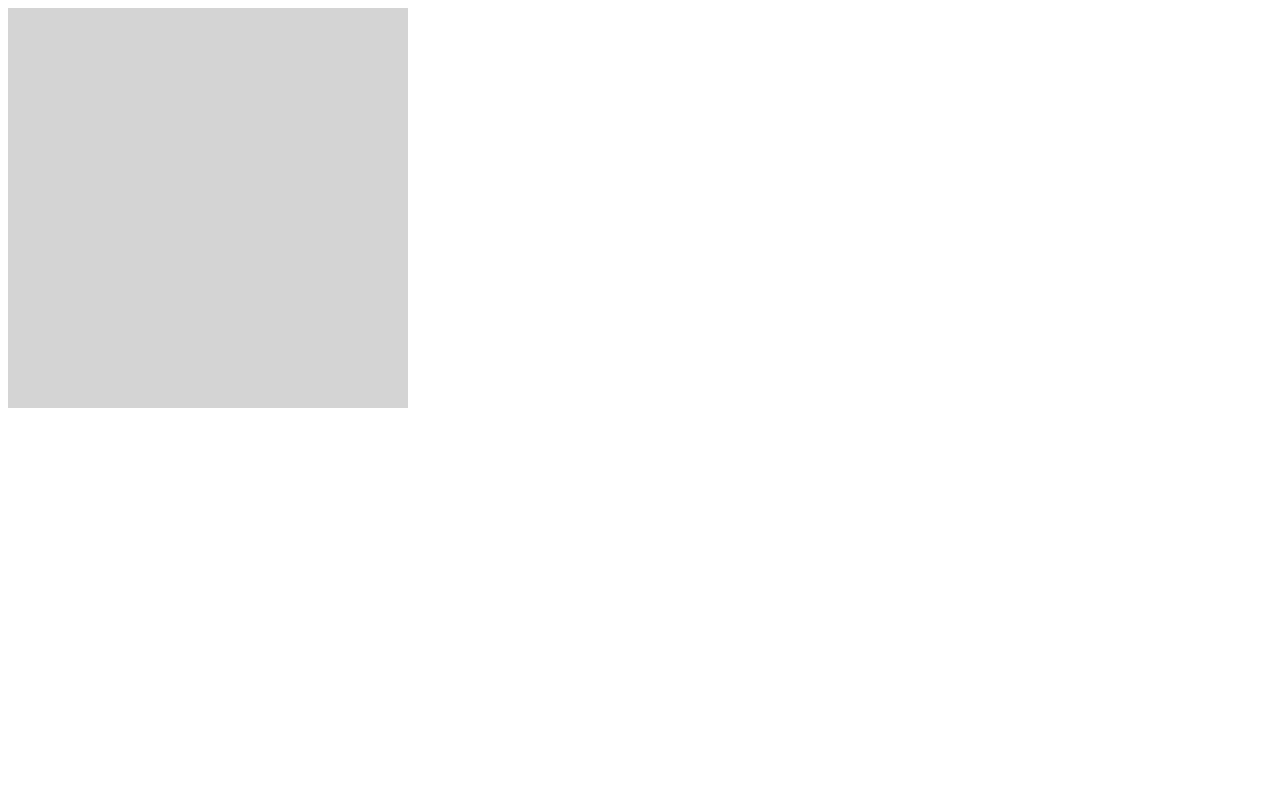
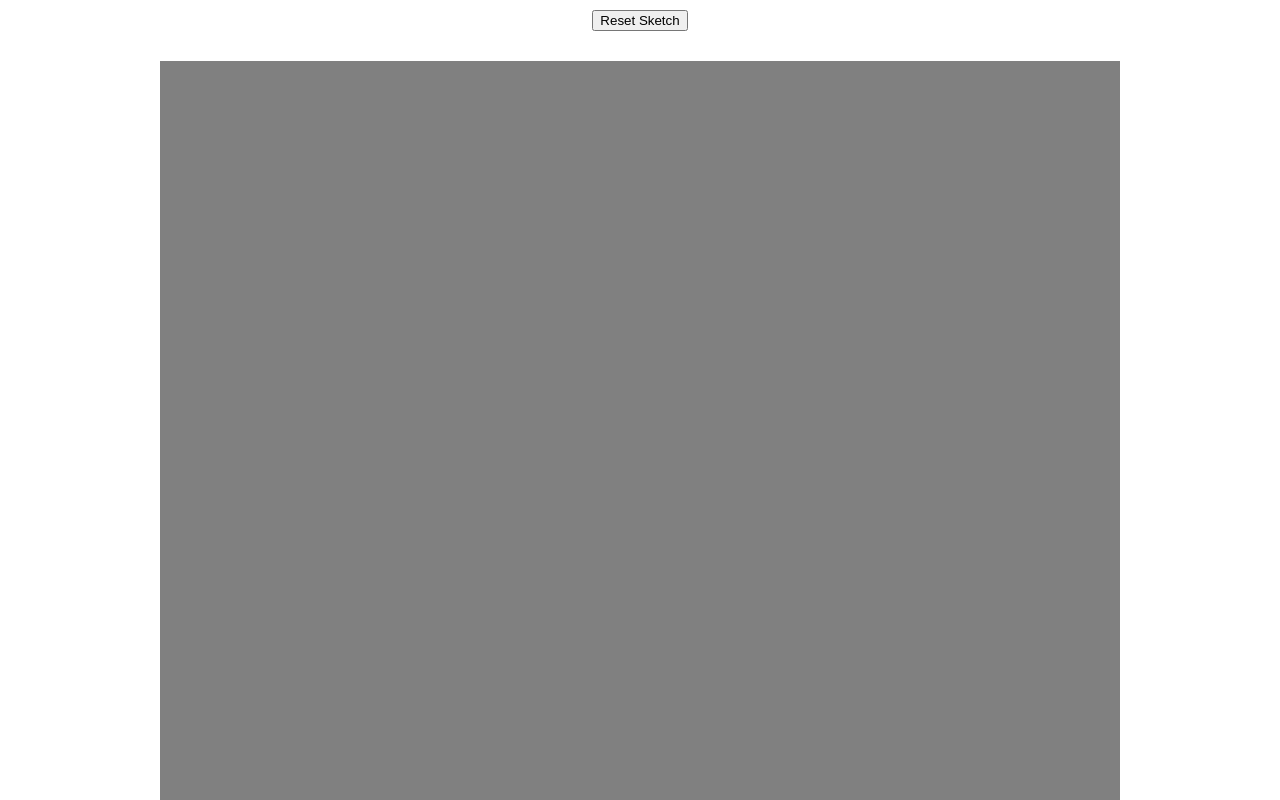
Before and after one commit to adixon304/etch-a-sketch, a plain HTML site: page index.html in a window 1280 px wide. Shown: the top 800 px of the page. Drawn offline with Linux system fonts and the light colour scheme.

Commit message:
Added mouseover, and button functions

```diff
--- a/css/styles.css
+++ b/css/styles.css
@@ -1,13 +1,32 @@
 .container {
     display: grid;
-    grid-template-columns: repeat(4, 1fr);
-    grid-template-rows: repeat(4, 1fr);
-    width: 400px;
-    height: 400px;
+    width: 100%;
+    height: 100%;
+    position: absolute;
+    background-color:grey;
   }
 
   .item{
-    background-color: rgb(212, 212, 212);
-    width: 100px;
-    height: 100px;
+    background-color:grey;
   }
+
+  .button-container{
+    position: relative;
+    margin-top: 10px;
+    margin-bottom: 10px;
+  }
+
+  .vertical-center{
+    display: flex;
+    justify-content: center;
+    align-items: center;
+  }
+
+  .container-wrapper {
+    height: 75vw;
+    width: 75vw;
+    max-height: var(--content-width);
+    max-width: var(--content-width);
+    margin: 30px auto;
+    position: relative;
+}
--- a/index.html
+++ b/index.html
@@ -13,9 +13,16 @@
 </head>
 
 <body>
-  <div class="container">
 
+  <div class="button-container">
+    <div class="vertical-center">
+      <button type="button" class="reset-button" onclick="Reset()">Reset Sketch</button>
+    </div>
+  </div>
 
+  <div class="container-wrapper">
+    <div id="container" class="container">
+    </div>
   </div>
 
   <script src="js/scripts.js"></script>
--- a/js/scripts.js
+++ b/js/scripts.js
@@ -1,7 +1,48 @@
-//Builds the div grid structure
-for (i = 1; i <= 16; i++) {
-    let item = document.createElement("div");
-    item.classList.add("item");
-    item.classList.add("item-" + i);
-    document.querySelector(".container").appendChild(item);
+//Reset button functionality
+ function Reset(){
+    ClearColor()
+    let size = prompt("Color reset.  How large to make the new grid?")
+    if (size > 100) {
+      alert("Cannot be higher than 100")
+    } else {
+        generateGrid(size);
+    }
 }
+
+function ClearColor(){
+    let item = document.querySelectorAll('.item');
+    for (i = 0; i < item.length; ++i) {
+        item[i].style.background = "grey";
+    }
+    let container = document.querySelector('.container');
+    container.style.background = "grey";
+}
+
+function generateGrid(size){
+
+   let container = document.getElementById("container");
+   container.style.gridTemplateColumns = `repeat(${size}, 1fr)`;
+   container.style.gridTemplateRows = `repeat(${size}, 1fr)`;
+
+    //Builds the div grid structure
+    for (i = 1; i <= size*size; i++) {
+        let item = document.createElement("div");
+        item.classList.add("item");
+        item.classList.add("item-" + i);
+        item.id = "item";
+
+        //Creates the mouseover effect on the grid of divs
+        item.addEventListener("mouseover", function( event ) {
+            // highlight the mouseover target
+            let randomColor = '#'+Math.floor(Math.random()*16777215).toString(16);
+            event.target.style.background = randomColor;
+
+          }, false);
+
+        container.appendChild(item);
+
+    }
+
+    setTimeout(function(){alert("Sparkle baby!")},3000);
+
+}
```
